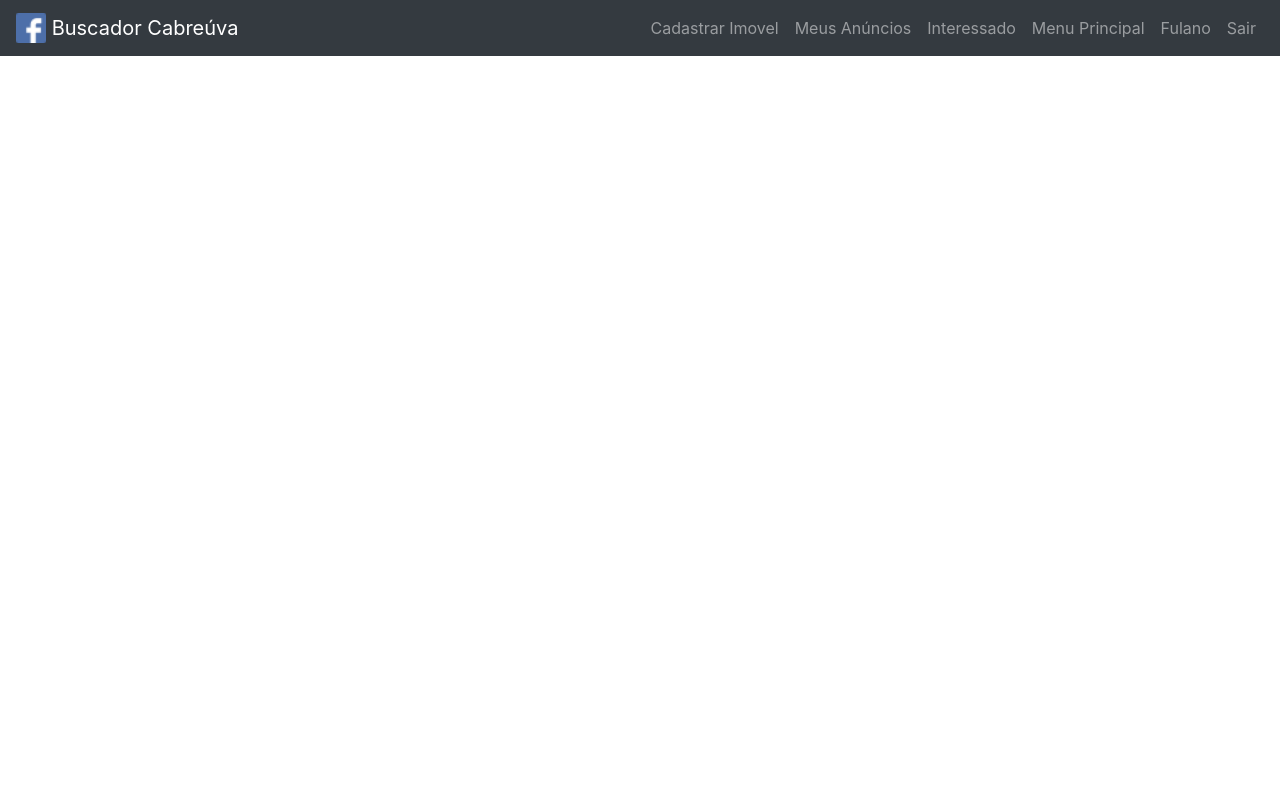
After one commit to marcelhoyama/classificadoscabreuva, a PHP site: the page made by views/template_1.php in a window 1280 px wide. The commit adds this page. Run offline with PHP 8.4, Linux system fonts and the light colour scheme; the template is opened without the code that fills it, so the values that code supplies are empty; some libraries are stand-ins or nearby versions.

Commit message:
fazendo painel de controle

```diff
--- a/assets/css/style.css
+++ b/assets/css/style.css
@@ -10,12 +10,12 @@ and open the template in the editor.
 
 
 .bannercapa{
-    background-image: url(../images/vista-cabreuva.jpg);
+    /*background-image: url(../images/vista-cabreuva.jpg);*/
     background-position: center;
      background-repeat: no-repeat;
     background-attachment:fixed;
     background-size: cover;
-    color: #c3e6cb;
+    color: #0056b3;
 
 
 }
--- a/core/controller.php
+++ b/core/controller.php
@@ -12,6 +12,11 @@ class controller {
         require 'views/template.php';
 
     }
+      public function loadTemplate_1($viewName, $viewData=array()) {
+
+        require 'views/template_1.php';
+
+    }
 
     public function loadViewInTemplate($viewName, $viewData=array()) {
         extract($viewData);
--- a/views/home.php
+++ b/views/home.php
@@ -15,7 +15,7 @@
             <form method="POST">
 
                 <div class="form-group">
-                    <div class="h1" style="color: #ffe8a1;">  Busca aqui em Cabreúva</div>
+                    <div class="h1">  Busca aqui em Cabreúva</div>
                     <input type="text" name="buscar" placeholder="Ex: Carro, lanche ou Nome da loja " class="form-control form-control-lg"/>
                 </div>
                 <div class="alert alert-warning alert-dismissible">
--- /dev/null
+++ b/views/template_1.php
@@ -0,0 +1,130 @@
+
+
+<head>
+
+    <!-- Bootstrap -->
+    <!-- Bootstrap -->
+    <link rel="stylesheet" href="<?php echo BASE_URL; ?>assets/css/bootstrap.min.css"/>
+    <link rel="stylesheet" href="<?php echo BASE_URL; ?>assets/css/style.css"/>
+    <link href="<?php echo BASE_URL; ?>assets/css/normalize.css" rel="stylesheet" type="text/css">
+
+</head>
+
+<title>Sistema de anuncios</title>
+
+
+<!--<div class="leftmenu">
+    <div class="menuarea">
+        <ul>
+            <li><a href="<?php BASE_URL; ?>menuprincipal">Home</a></li>
+            <li><a href="calculo">Calculo</a></li>
+
+        </ul>
+    </div>
+
+</div>-->
+<body>
+<!--    <nav class="navbar navbar-inverse">
+
+         Brand and toggle get grouped for better mobile display
+        <div class="navbar-header">
+            <button type="button" class="navbar-toggle collapsed" data-toggle="collapse" data-target="#bs-example-navbar-collapse-1" aria-expanded="false">
+                <span class="sr-only">Toggle navigation</span>
+                <span class="icon-bar"></span>
+                <span class="icon-bar"></span>
+                <span class="icon-bar"></span>
+            </button>
+            <a href="<?php echo BASE_URL; ?>home"><span  class=" navbar-brand">Home | </span></a>
+
+        </div>
+
+         Collect the nav links, forms, and other content for toggling
+        <div class="collapse navbar-collapse" id="bs-example-navbar-collapse-1">
+            <ul class="nav navbar-nav">
+                <li ><span class="sr-only">(current)</span></li>
+
+                  <li class="dropdown">
+                      <a href="#" class="dropdown-toggle" data-toggle="dropdown" role="button" aria-haspopup="true" aria-expanded="false">Cadastrar<span class="caret"></span></a>
+                      <ul class="dropdown-menu">
+
+                      <li> </li>
+                      </ul>
+                  </li>
+                <li><a href="<?php echo BASE_URL; ?>cadastrarimovel">Cadastrar Imovel</a></li>
+                <li ><a href="<?php echo BASE_URL; ?>pesquisarimoveis">Meus Anúncios <span class="sr-only"></span></a></li>
+                <li><a href="<?php echo BASE_URL; ?>pesquisarinteressados">Interessado</a></li>
+
+                <li ><a href="<?php echo BASE_URL; ?>menuprincipal">Menu Principal <span class="sr-only"></span></a></li>
+
+            </ul>
+
+            <ul class="nav navbar-nav navbar-right">
+
+                <li class="dropdown">
+                    <a class="dropdown-toggle" data-toggle="dropdown" href="#"> <?php echo $viewData['usuario_nome']; ?>
+                        <span class="caret"></span> </a>
+                    <ul class="dropdown-menu">
+                        <li><a href="<?php echo BASE_URL; ?>perfil">Editar Perfil </a></li>
+
+                    </ul>
+
+
+                </li>
+                <li> <a href="<?php echo BASE_URL; ?>login/sair">Sair </a></li>
+            </ul>
+        </div> /.navbar-collapse
+
+    </nav>-->
+<nav class="navbar navbar-expand-lg navbar-dark bg-dark fixed-top ">
+    <a class="navbar-brand" href="<?php BASE_URL;?>home">
+        <img src="<?php BASE_URL; ?>assets/images/facebookcolor.png" width="30" height="30" class="d-inline-block align-top" alt="">
+        Buscador Cabreúva</a>
+    <button class="navbar-toggler" type="button" data-toggle="collapse" data-target="#navbarMenu">
+        <span class="navbar-toggler-icon"></span>
+    </button>
+    <div class="navbar-collapse collapse" id="navbarMenu">
+        <ul class="navbar-nav ml-auto" >
+                   <li class="nav-item"><a class="nav-link " href="<?php echo BASE_URL; ?>cadastrarimovel">Cadastrar Imovel</a></li>
+                <li class="nav-item"><a class="nav-link "href="<?php echo BASE_URL; ?>pesquisarimoveis">Meus Anúncios <span class="sr-only"></span></a></li>
+                <li class="nav-item"><a class="nav-link " href="<?php echo BASE_URL; ?>pesquisarinteressados">Interessado</a></li>
+
+                <li class="nav-item" ><a class="nav-link "href="<?php echo BASE_URL; ?>menuprincipal">Menu Principal <span class="sr-only"></span></a></li>
+<li class="nav-item">
+                    <a class="nav-link " data-toggle="dropdown" href="#"> <?php  echo "Fulano" ?>
+                        <span class="caret"></span> </a>
+                    <ul class="dropdown-menu">
+                        <li class="nav-item"><a href="<?php echo BASE_URL; ?>perfil">Editar Perfil </a></li>
+
+                    </ul>
+
+
+                </li>
+                <li class="nav-item"> <a class="nav-link" href="<?php echo BASE_URL; ?>login/sair">Sair </a></li>
+        </ul>
+    </div>
+
+</nav>
+
+
+    <!--  aqui onde vai o corpo das paginas do sistema -->
+    <?php $this->loadViewInTemplate($viewName, $viewData); ?>
+
+
+
+
+
+</body>
+<script type="text/javascript" src="<?php echo BASE_URL; ?>assets/js/jquery-3.1.1.min.js"></script>
+        <script type="text/javascript" src="<?php echo BASE_URL; ?>assets/js/bootstrap.min.js"></script>
+        <script type="text/javascript" src="<?php echo BASE_URL; ?>assets/js/bootstrap.bundle.min.js"></script>
+
+           <script type="text/javascript" src="<?php echo BASE_URL; ?>assets/js/jquery.validate.js"></script>
+    <script type="text/javascript" src="<?php echo BASE_URL; ?>assets/js/additional-methods.js"></script>
+    <script type="text/javascript" src="<?php echo BASE_URL; ?>assets/js/localization/messages_pt_BR.min.js"></script>
+    <script type="text/javascript" src="<?php echo BASE_URL; ?>assets/js/script.js"></script>
+    <script type="text/javascript" src="<?php echo BASE_URL; ?>assets/js/jquery.mask.js"></script>
+    <script type="text/javascript" src="<?php echo BASE_URL; ?>assets/js/validarcampos.js"></script>
+<!--<div class="rodape">
+    DMRIMOVEISCABREUVA © <?php echo date('Y'); ?> Todos Direitos Reservados. Desenvolvido por <a style="" href="http://www.devmg.pe.hu">Marcel Hoyama</a>
+
+</div>-->
```
Also changed, not shown: controllers/menuprincipalController.php (added, +20 -0 lines), views/menuprincipal.php (added, +71 -0 lines), 1 other file.
